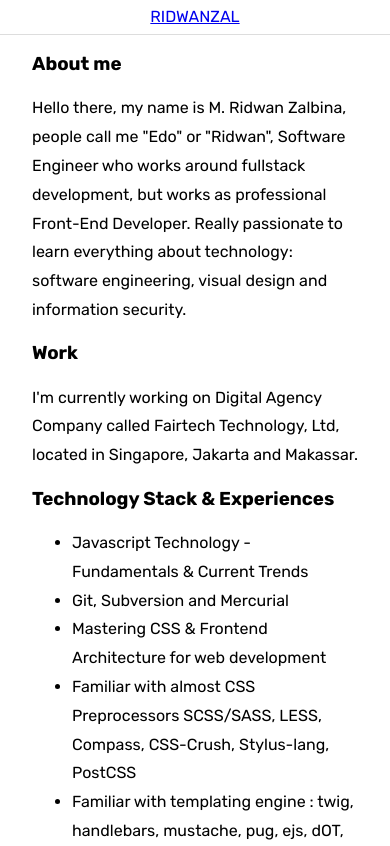
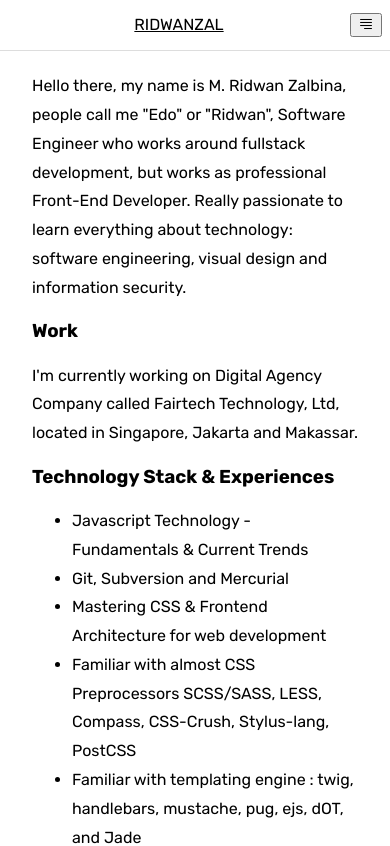
Before and after one commit to ridwanzal/react-landing-page, a React (Vite) app: page /about in a window 390 px wide. Shown: the top 846 px of the page. Built offline with nearby package versions, Linux system fonts and the light colour scheme.

Commit message:
Update menu mobile
- Update mobile menu

```diff
--- a/src/components/Nav.jsx
+++ b/src/components/Nav.jsx
@@ -48,6 +48,9 @@ function Nav() {
       <div className='nav nav-mobile'>
         <div className='logo'>
           <Link to="/">RIDWANZAL</Link>
+          <button className='menu bi-justify-right'>
+
+          </button>
         </div>
       </div>
     </div>
--- a/src/styles/partials/_nav.scss
+++ b/src/styles/partials/_nav.scss
@@ -12,17 +12,33 @@
     }
 
     &.nav-mobile {
+        z-index: 10;
         display: none;
+        background-color: $color-white;
+
         @media #{$media-not-desktop} {
             display: block;
+            position: fixed;
+            width: 100%;
+            top: 0;
         }
 
         .logo {
             text-align: center;
-            padding: 8px;
+            padding: 16px 8px;
+
+            .menu {
+                float: right;
+                position: relative;
+                top: -3px;
+            }
 
             .logo-item {
                 height: 30px;
+            }
+
+            a {
+                color: #000;
             }
         }
 
--- a/src/styles/partials/_section.scss
+++ b/src/styles/partials/_section.scss
@@ -105,6 +105,10 @@
 }
 
 .section {
+    @media #{$media-not-desktop}{
+        margin-top: 32px;
+    }
+
     &.dark-mode {
         h1,
         h2, h3, h4, h5, h6,
```
